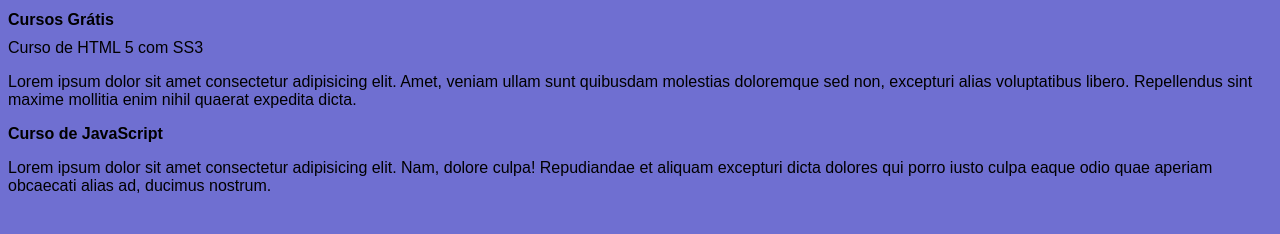
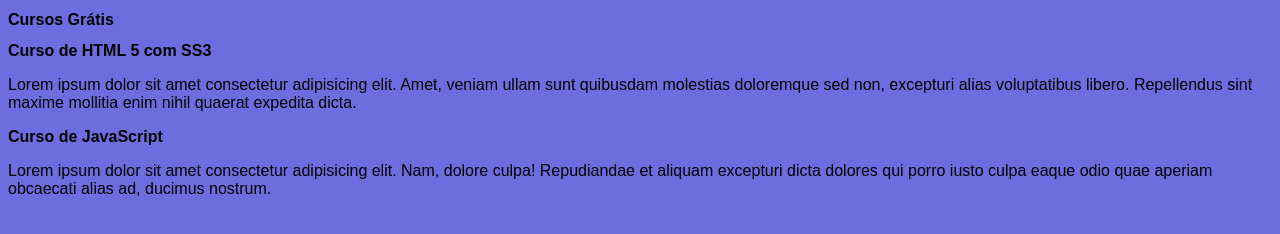
Before and after one commit to KayDeVC/Projeto-Site, a plain HTML site: page index.html in a window 1280 px wide. Drawn offline with Linux system fonts and the light colour scheme.

Commit message:
mudanças pequenas

```diff
--- a/estilos/style.css
+++ b/estilos/style.css
@@ -4,7 +4,7 @@
 }
 
 body {
-    background-color: rgb(111, 111, 209);
+    background-color: rgb(109, 109, 224);
 }
 
 main{
--- a/index.html
+++ b/index.html
@@ -10,7 +10,8 @@
     <header>
         <h1>Cursos Grátis</h1>
     </header>
-    <article>Curso de HTML 5 com SS3</h2>
+    <article>
+        <h2>Curso de HTML 5 com SS3</h2>
         <p>Lorem ipsum dolor sit amet consectetur adipisicing elit. Amet, veniam ullam sunt quibusdam molestias doloremque sed non, excepturi alias voluptatibus libero. Repellendus sint maxime mollitia enim nihil quaerat expedita dicta.</p>
     </article>
     <article>
```
